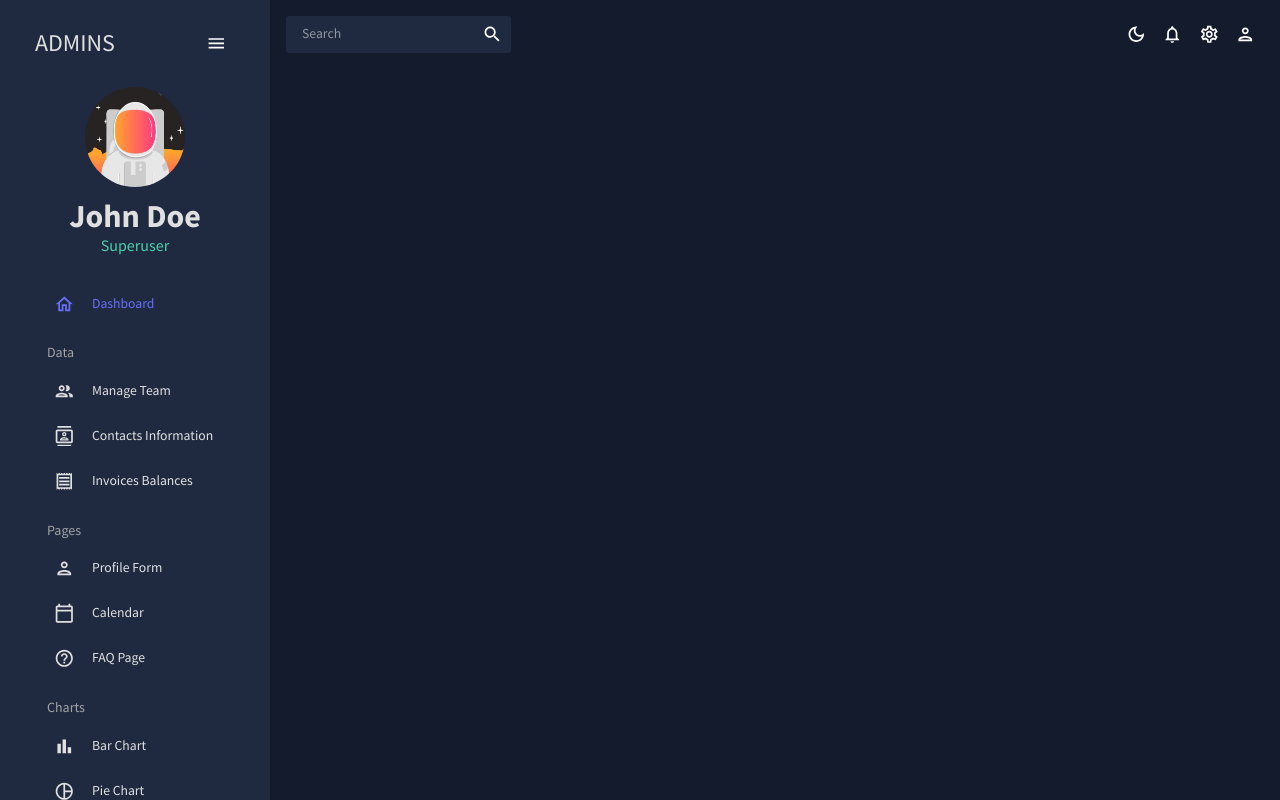
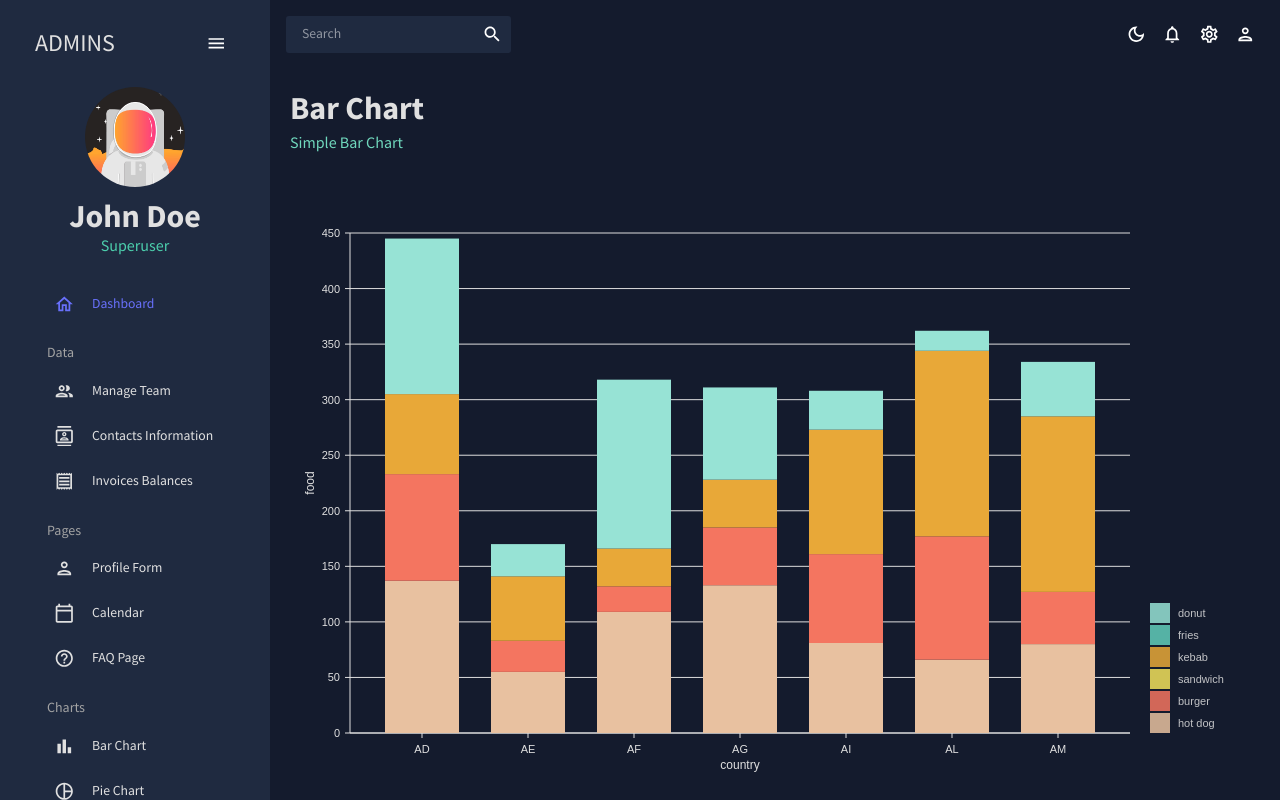
Before and after one commit to callmeUmer/react-dashboard, a React (Create React App) app: page /bar in a window 1280 px wide. Built offline with nearby package versions, Linux system fonts and the light colour scheme.

Commit message:
feat: bar chart added

```diff
--- a/src/App.js
+++ b/src/App.js
@@ -7,7 +7,7 @@
 import Team from './scenes/team';
 import Invoices from './scenes/invoices';
 import Contacts from './scenes/contacts';
-// import Bar from './scenes/bar';
+import Bar from './scenes/bar';
 import Form from './scenes/form';
 // import Line from './scenes/Line';
 // import Pie from './scenes/pie';
@@ -36,7 +36,7 @@
               <Route path="/form" element={<Form/>}/>
               <Route path="/calendar" element={<Calendar />}/>
               <Route path="/faq" element={<FAQ />}/>
-              {/* <Route path="/bar" element={<Bar />}/> */}
+              <Route path="/bar" element={<Bar />}/>
               {/* <Route path="/pie" element={<Pie />}/> */}
               {/* <Route path="/line" element={<Line />}/> */}
               {/* <Route path="/geography" element={<Geography />}/> */}
--- /dev/null
+++ b/src/scenes/bar/index.jsx
@@ -0,0 +1,16 @@
+import { Box } from "@mui/material";
+import Header from "../../components/Header";
+import BarChart from "../../components/BarChart";
+
+const Bar = () => {
+    return (
+        <Box m="20px">
+            <Header title="Bar Chart" subtitle="Simple Bar Chart" />
+            <Box height="75vh">
+                <BarChart />
+            </Box>
+        </Box>
+    )
+}
+
+export default Bar;
```
